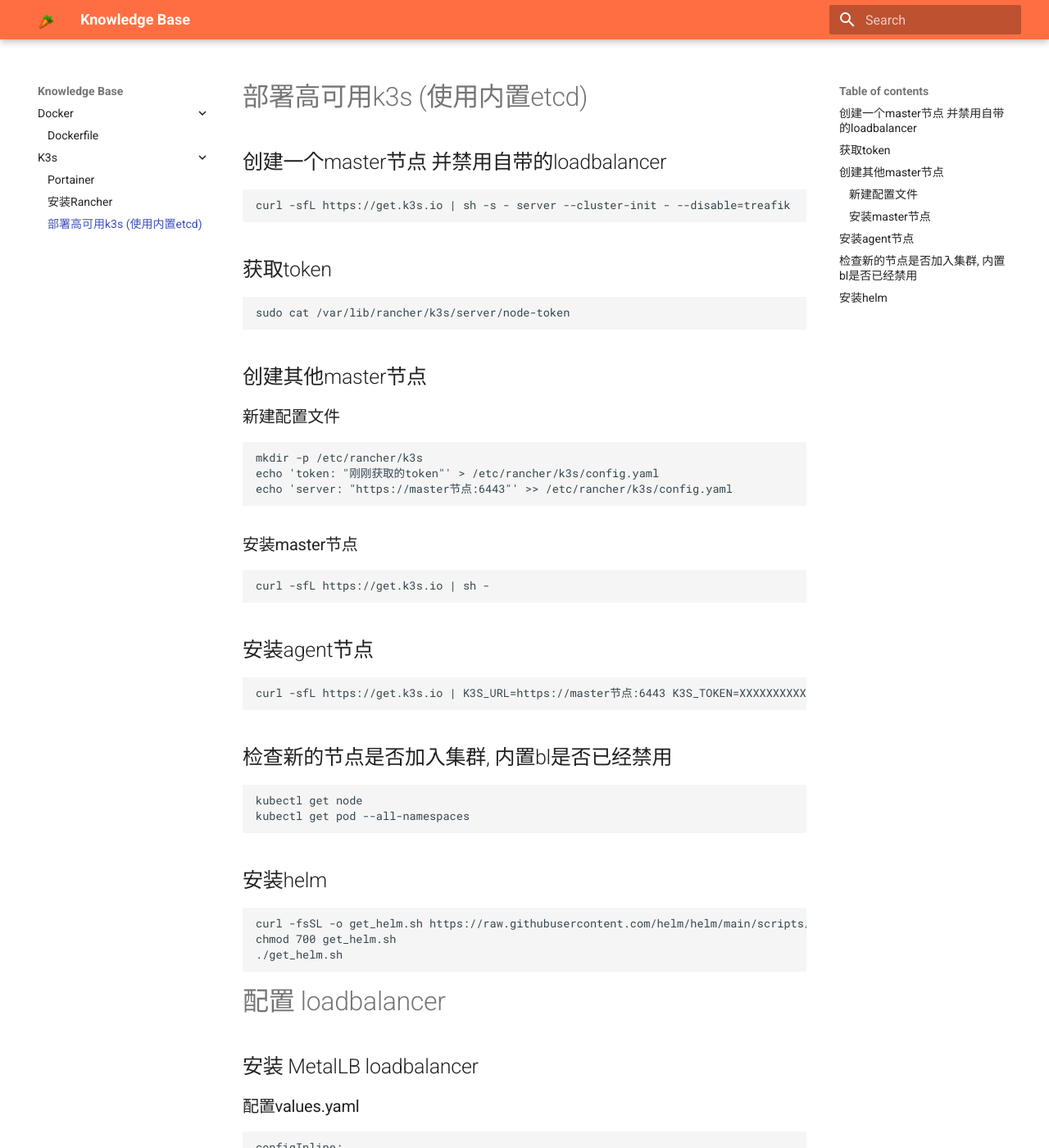
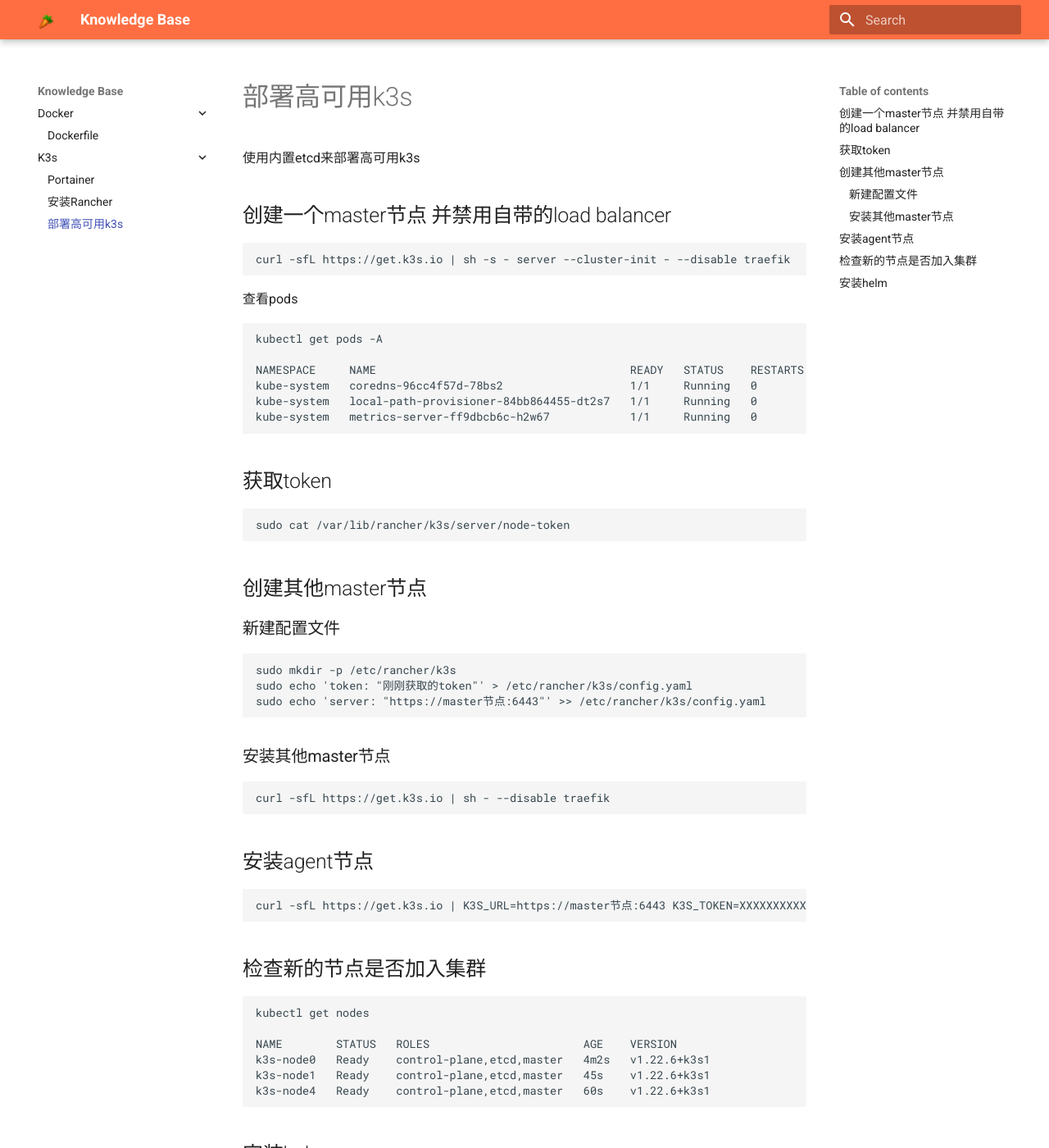
Before and after one commit to two4i6/knowledge-base, an MkDocs documentation site: the page built from docs/k3s/高可用k3s.md, in a window 1280 px wide and 1400 px high. Shown: the whole window at 82% size. Built offline with MkDocs 1.6.1 and Material for MkDocs 9.7.7, drawn with Linux system fonts in a browser that asks for light colours; some of the changed text lies outside the part shown.

Commit message:
update k3s

````diff
--- a/docs/k3s/高可用k3s.md
+++ b/docs/k3s/高可用k3s.md
@@ -1,8 +1,20 @@
-# 部署高可用k3s (使用内置etcd)
+# 部署高可用k3s
 
-## 创建一个master节点 并禁用自带的loadbalancer
+使用内置etcd来部署高可用k3s
+
+## 创建一个master节点 并禁用自带的load balancer
 ``` shell
-curl -sfL https://get.k3s.io | sh -s - server --cluster-init - --disable=treafik
+curl -sfL https://get.k3s.io | sh -s - server --cluster-init - --disable traefik
+```
+
+查看pods
+``` shell
+kubectl get pods -A
+
+NAMESPACE     NAME                                      READY   STATUS    RESTARTS   AGE
+kube-system   coredns-96cc4f57d-78bs2                   1/1     Running   0          46s
+kube-system   local-path-provisioner-84bb864455-dt2s7   1/1     Running   0          46s
+kube-system   metrics-server-ff9dbcb6c-h2w67            1/1     Running   0          46s
 ```
 
 ## 获取token
@@ -14,28 +26,33 @@
 
 ### 新建配置文件
 ``` shell
-mkdir -p /etc/rancher/k3s
-echo 'token: "刚刚获取的token"' > /etc/rancher/k3s/config.yaml
-echo 'server: "https://master节点:6443"' >> /etc/rancher/k3s/config.yaml
+sudo mkdir -p /etc/rancher/k3s
+sudo echo 'token: "刚刚获取的token"' > /etc/rancher/k3s/config.yaml
+sudo echo 'server: "https://master节点:6443"' >> /etc/rancher/k3s/config.yaml
 ```
 
-### 安装master节点
+### 安装其他master节点
 ``` shell
-curl -sfL https://get.k3s.io | sh -
+curl -sfL https://get.k3s.io | sh - --disable traefik
 ```
 
 ## 安装agent节点
 ``` shell
-curl -sfL https://get.k3s.io | K3S_URL=https://master节点:6443 K3S_TOKEN=XXXXXXXXXXXXXXXXX sh -
+curl -sfL https://get.k3s.io | K3S_URL=https://master节点:6443 K3S_TOKEN=XXXXXXXXXXXXXXXXX sh - --disable traefik
 ```
 
-## 检查新的节点是否加入集群, 内置bl是否已经禁用
+## 检查新的节点是否加入集群
 ``` shell
-kubectl get node
-kubectl get pod --all-namespaces
+kubectl get nodes
+
+NAME        STATUS   ROLES                       AGE    VERSION
+k3s-node0   Ready    control-plane,etcd,master   4m2s   v1.22.6+k3s1
+k3s-node1   Ready    control-plane,etcd,master   45s    v1.22.6+k3s1
+k3s-node4   Ready    control-plane,etcd,master   60s    v1.22.6+k3s1
 ```
 
 ## 安装helm
+在任意master节点安装helm
 ``` shell
 curl -fsSL -o get_helm.sh https://raw.githubusercontent.com/helm/helm/main/scripts/get-helm-3
 chmod 700 get_helm.sh
@@ -44,25 +61,32 @@
 
 # 配置 loadbalancer
 
-## 安装 MetalLB loadbalancer
+使用 MetalLB 作为 load balancer
 
-### 配置values.yaml
+### 创建values.yaml
 ``` shell
 configInline:
   address-pools:
    - name: default
      protocol: layer2
      addresses:
-     - 192.168.0.1/24
+     - 192.168.0.120-192.168.0.130
 ```
+配置一个由 MetalLB 二层模式控制的 service 外部 IP 段为 ```192.168.0.120-192.168.0.130```。
 
 ### 通过helm安装 MetalLB
 ``` shell
 helm repo add metallb https://metallb.github.io/metallb
 helm repo update
-kubectl create namespace metallb
-helm install metallb metallb/metallb -f values.yaml -n metallb
+helm install metallb metallb/metallb -f values.yaml --create-namespace -n metallb
 ```
+
+### 检查MetalLB
+``` shell
+kubectl get pods -A
+
+```
+
 
 # 配置 ingress controller
 
@@ -85,6 +109,9 @@
 ```
 
 ## 出现错误
-```
+当出现 ```Error: INSTALLATION FAILED: Kubernetes cluster unreachable: Get "http://localhost:8080/version": dial tcp [::1]:8080: connect: connection refused```
+
+输入
+``` shell
 export KUBECONFIG=/etc/rancher/k3s/k3s.yaml
 ```
````
